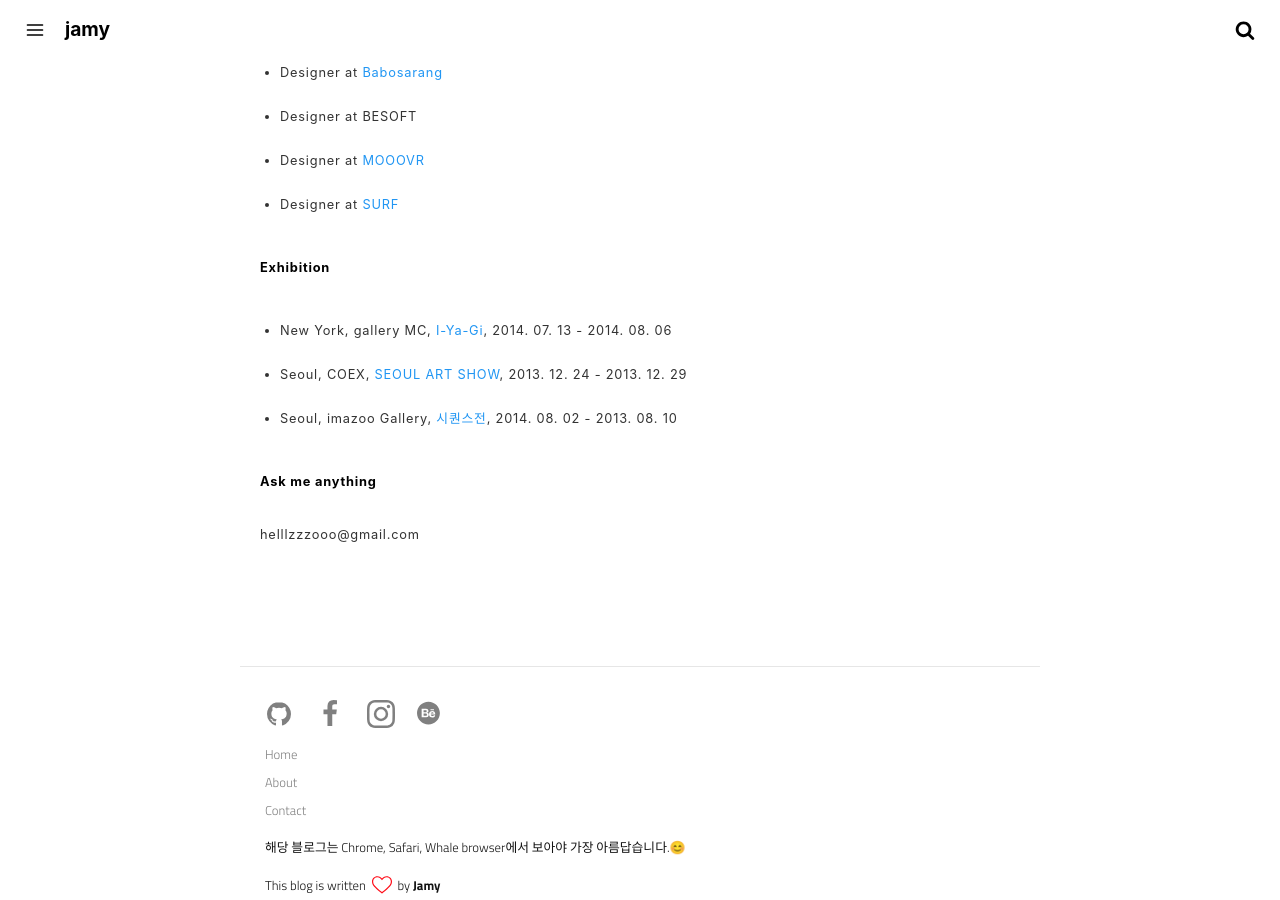
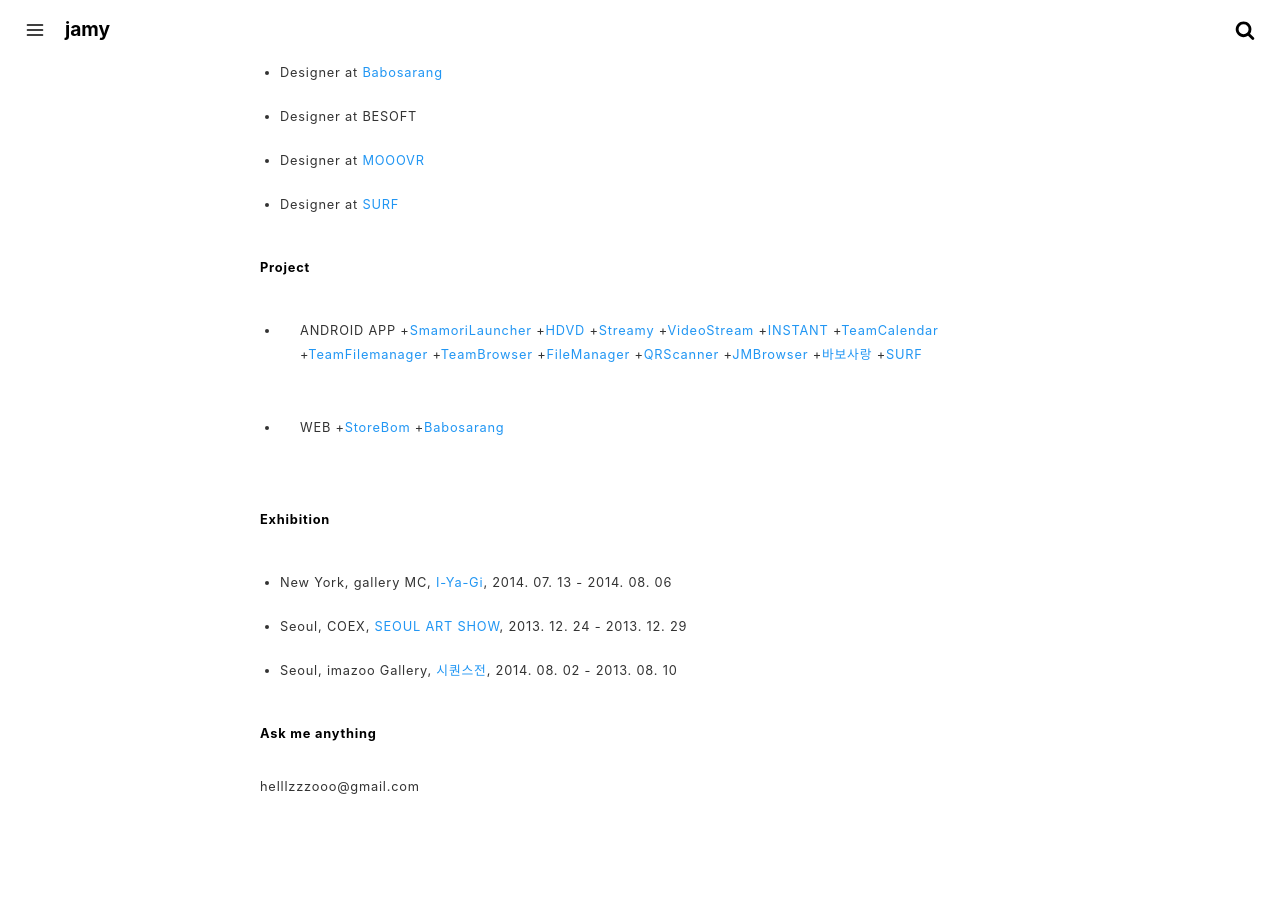
Before and after one commit to crazyjamy/crazyjamy.github.io, a Jekyll site: the page built from about.md, in a window 1280 px wide and 900 px high, scrolled down 405 px. Built offline with Jekyll 4.4.1, drawn with Linux system fonts in a browser that asks for light colours.

Commit message:
Update about.md

```diff
--- a/about.md
+++ b/about.md
@@ -21,6 +21,25 @@
 - Designer at [MOOOVR](http://mooovr.com/)
 - Designer at [SURF](https://play.google.com/store/apps/developer?id=SURF+Inc.)
 
+#### Project
++ ANDROID APP
+  +[SmamoriLauncher](https://play.google.com/store/apps/details?id=jsecurity.launcher.smamori)
+  +[HDVD](https://play.google.com/store/apps/details?id=com.ne.hdv)
+  +[Streamy](https://play.google.com/store/apps/details?id=com.fms.streamy)
+  +[VideoStream](https://play.google.com/store/apps/details?id=io.jmobile.video.browser)
+  +[INSTANT](https://play.google.com/store/apps/details?id=io.jmobile.instant)
+  +[TeamCalendar](https://play.google.com/store/apps/details?id=io.jmobile.tm.calendar)
+  +[TeamFilemanager](https://play.google.com/store/apps/details?id=jiran.com.tmfilemanager)
+  +[TeamBrowser](https://play.google.com/store/apps/details?id=io.jmobile.tm.browser)
+  +[FileManager](https://play.google.com/store/apps/details?id=myfilemanager.jiran.com.myfilemanager)
+  +[QRScanner](https://play.google.com/store/apps/details?id=io.jmobile.jmscanner)
+  +[JMBrowser](https://play.google.com/store/apps/details?id=io.jmobile.browser)
+  +[바보사랑](https://play.google.com/store/apps/details?id=com.mbabo.android)
+  +[SURF](https://play.google.com/store/apps/developer?id=SURF+Inc.)
+
++ WEB
+  +[StoreBom](https://store.bom.co.kr/)
+  +[Babosarang](http://babosarang.co.kr/)
 
 #### Exhibition
 - New York, gallery MC, [I-Ya-Gi](http://www.gallerymc.org/h/i-ya-gi-that-connote-you-and-me/), 2014. 07. 13 - 2014. 08. 06
```
